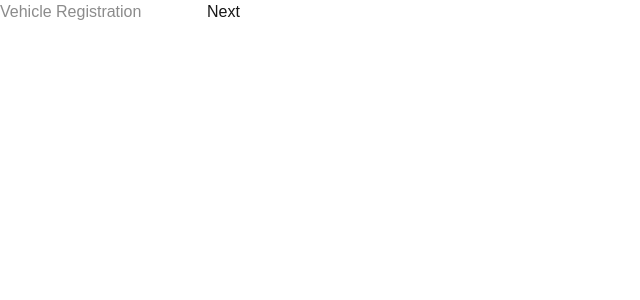
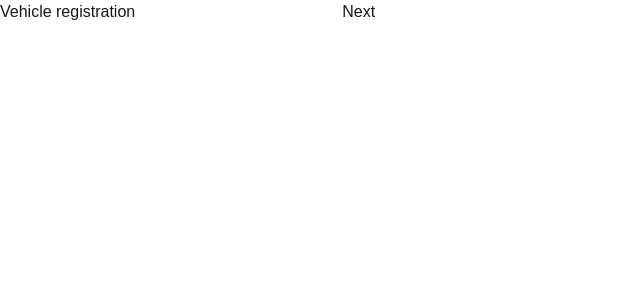
Before and after one commit to ag513/BJAK-Quote-form, a Next.js app: page /quote in a window 1280 px wide. Shown: the top 300 px of the page, without its empty margins (0-640 px from the left). Built offline with nearby package versions, Linux system fonts and the light colour scheme.

Commit message:
Add accessible labels and ARIA attributes to vehicle and driver forms

```diff
--- a/app/quote/driver/page.tsx
+++ b/app/quote/driver/page.tsx
@@ -22,11 +22,24 @@ export default function DriverPage(){
 
     return (
         <form onSubmit={handleSubmit(onSubmit)}>
-            <input {...register('driverName')} placeholder="Driver name"/>
-            {errors.driverName && <p style={{color:'red'}}>{errors.driverName.message}</p>}
+            <label htmlFor="driverName">Driver name</label>
+            <input id="driverName"
+                {...register('driverName')}
+                placeholder="Driver name"
+                aria-invalid={errors.driverName ? 'true' : 'false' }
+                aria-describedby={errors.driverName ? 'driverName-error' : undefined}
+            />
+            {errors.driverName && <p id="driverName-error" role="alert" style={{color:'red'}}>{errors.driverName.message}</p>}
 
-            <input {...register('driverAge')} placeholder="Driver age"/>
-            {errors.driverAge && <p style={{color:'red'}}>{errors.driverAge.message}</p>}
+             <label htmlFor="driverAge">Driver name</label>
+            <input
+                id="driverAge"
+                {...register('driverAge')}
+                placeholder="Driver age"
+                aria-invalid={errors.driverAge ? 'true': 'false'}
+                aria-describedby={errors.driverAge ? 'driverAge-error': undefined}
+            />
+            {errors.driverAge && <p role="alert" id="driverAge-error" style={{color:'red'}}>{errors.driverAge.message}</p>}
 
             <button type="submit">Next</button>
         </form>
--- a/app/quote/page.tsx
+++ b/app/quote/page.tsx
@@ -23,8 +23,18 @@ export default function QuotePage(){
 
     return (
         <form onSubmit={handleSubmit(onSubmit)}>
-            <input {...register('vehicleReg')} placeholder="Vehicle Registration"/>
-            {errors.vehicleReg && <p style={{color:'red'}}>{errors.vehicleReg.message}</p>}
+            <label htmlFor="vehicleReg">Vehicle registration</label>
+            <input
+                id="vehicleReg"
+                {...register('vehicleReg')}
+                aria-invalid={errors.vehicleReg ? 'true' : 'false'}
+                aria-describedby={errors.vehicleReg ? 'vehicleReg-error' : undefined}
+            />
+                {errors.vehicleReg && (
+                    <p id="vehicleReg-error" role="alert" style={{ color: 'red' }}>
+                        {errors.vehicleReg.message}
+                    </p>
+                )}
 
             <button type="submit">Next</button>
         </form>
```
